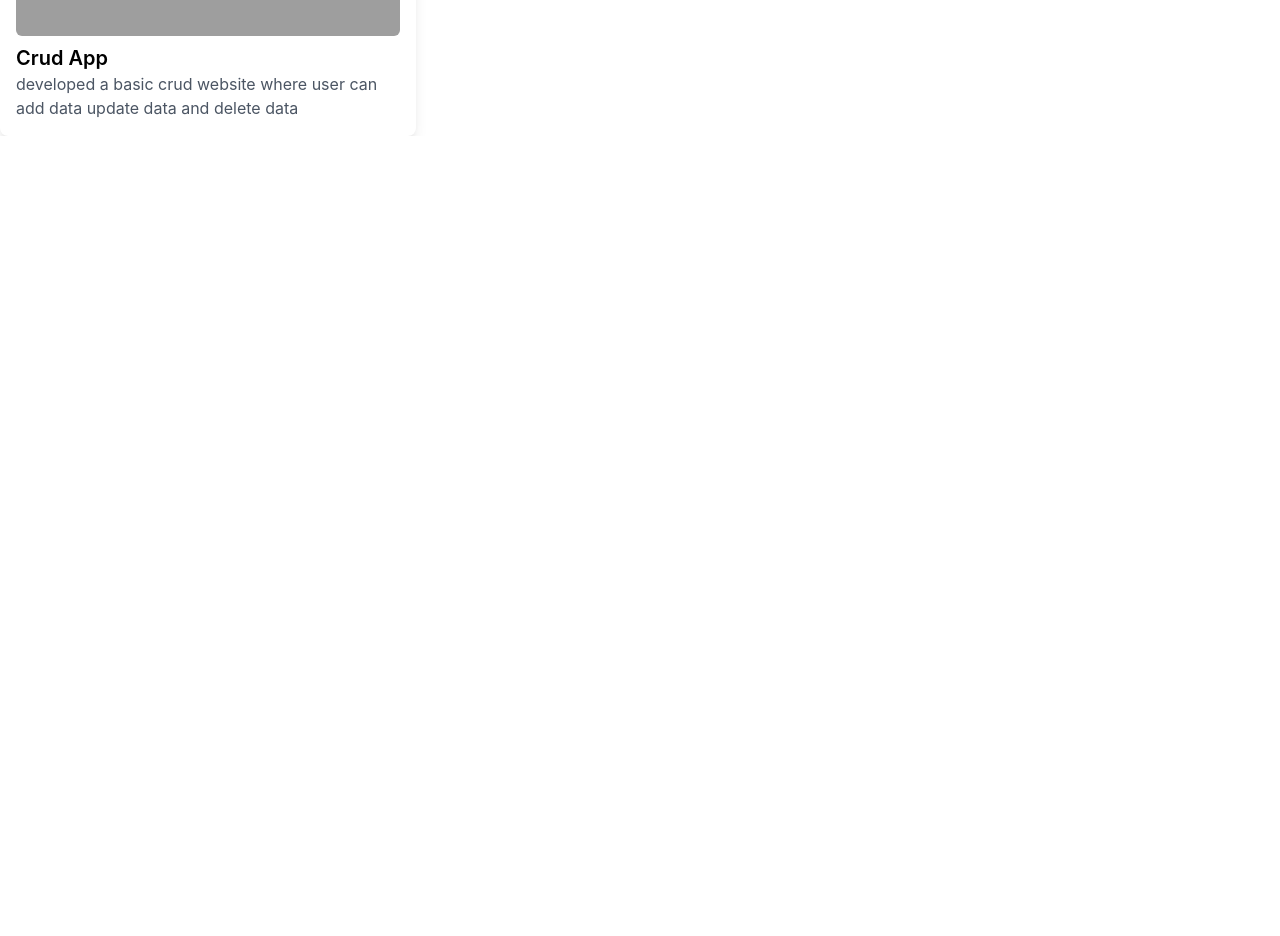
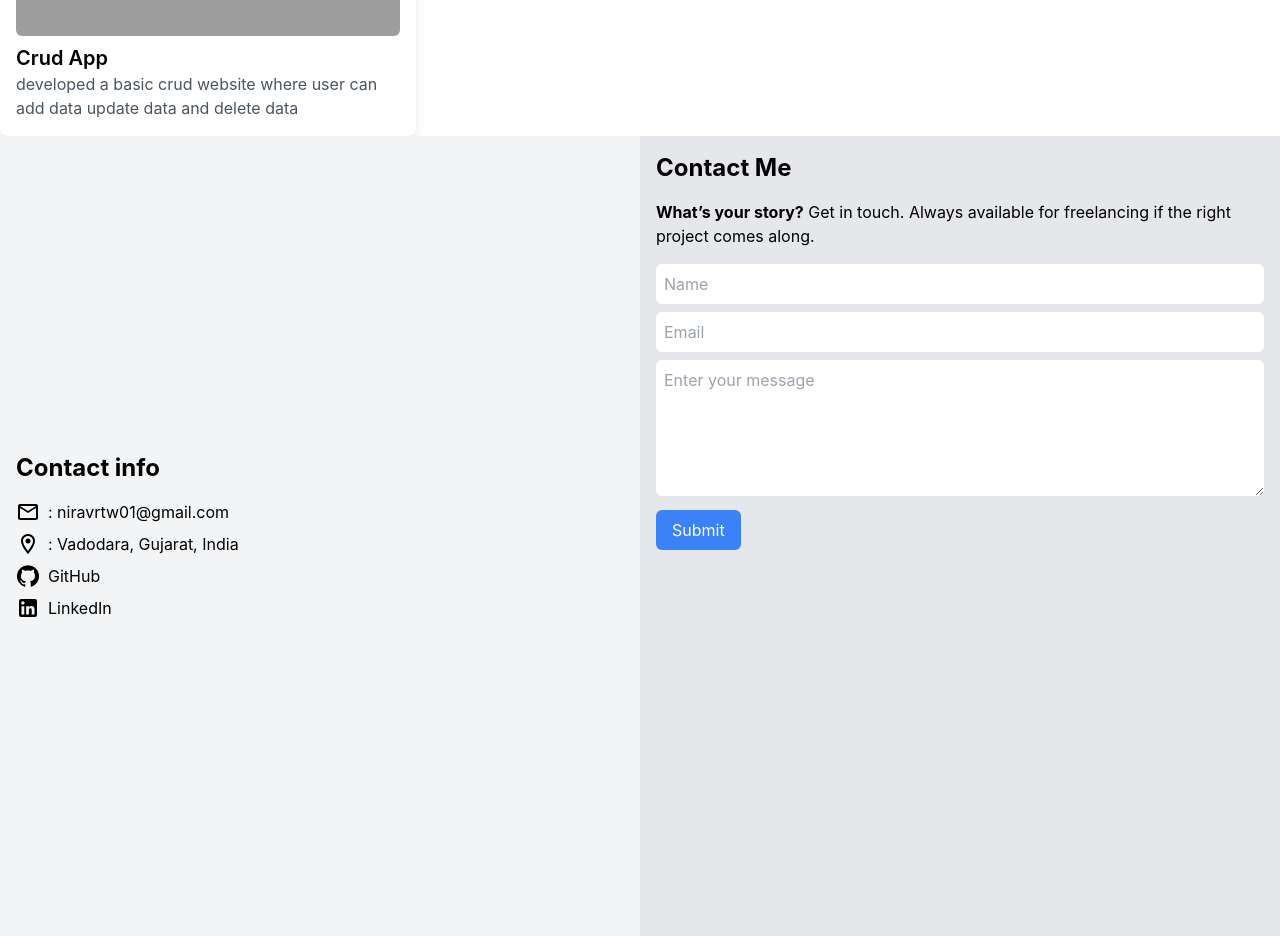
Before and after one commit to NiravRathva/My_Portfolio, a React (Create React App) app: page / in a window 1280 px wide. Shown: the part 2400-3336 px from the top of the page. Before the commit the page ends 2536 px from the top, so only its background shows below. Built offline with nearby package versions, Linux system fonts and the light colour scheme; grey boxes are pictures that could not be loaded.

Commit message:
added Contact component but have to refactor it

```diff
--- a/src/App.js
+++ b/src/App.js
@@ -3,6 +3,7 @@ import Intro from "./Component/Intro";
 import bgImage from "./Images/bg1.jpg";
 import About from "./Component/About";
 import Projects from "./Component/Projects";
+import Contact from "./Component/Contact";
 function App() {
   return (
     <div className="App">
@@ -17,6 +18,7 @@ function App() {
 
       <About />
       <Projects />
+      <Contact />
     </div>
   );
 }
--- /dev/null
+++ b/src/Component/Contact.js
@@ -0,0 +1,54 @@
+import React from 'react';
+import EmailOutlinedIcon from "@mui/icons-material/EmailOutlined";
+import LocationOnOutlinedIcon from "@mui/icons-material/LocationOnOutlined";
+import GitHubIcon from "@mui/icons-material/GitHub";
+import LinkedInIcon from "@mui/icons-material/LinkedIn";
+
+const Contact = () => {
+  return (
+    <div id="contact" className="flex flex-col md:flex-row h-screen justify-center" >
+      {/* Left Section */}
+      <div className="md:w-1/2 p-4 bg-gray-100 flex  items-center ">
+        <div>
+          <h1 className="text-2xl font-bold">Contact info</h1>
+          <div className="mt-4">
+            <div className="flex items-center mb-2">
+              <EmailOutlinedIcon className="mr-2" />: niravrtw01@gmail.com
+            </div>
+            <div className="flex items-center mb-2">
+              <LocationOnOutlinedIcon className="mr-2" />: Vadodara, Gujarat, India
+            </div>
+            <div className="flex items-center mb-2">
+              <a href="https://github.com/NiravRathva" className="flex items-center">
+                <GitHubIcon className="mr-2" /> GitHub
+              </a>
+            </div>
+            <div className="flex items-center">
+              <a href="https://www.linkedin.com/in/nirav-rathwa-8b0813290/" className="flex items-center">
+                <LinkedInIcon className="mr-2" /> LinkedIn
+              </a>
+            </div>
+          </div>
+        </div>
+      </div>
+
+      {/* Right Section */}
+      <div className="md:w-1/2 p-4 bg-gray-200 flex  items-center flex-col ">
+        <div>
+        <h1 className="text-2xl font-bold">Contact Me</h1>
+        <p className="mt-4">
+          <b>What’s your story?</b> Get in touch. Always available for freelancing if the right project comes along.
+        </p>
+        </div>
+        <form className="mt-4">
+          <input type="text" placeholder="Name" name="name" className="mb-2 p-2 rounded-md w-full" />
+          <input type="text" placeholder="Email" name="email" className="mb-2 p-2 rounded-md w-full" />
+          <textarea name="message" placeholder="Enter your message" rows="5" className="mb-2 p-2 rounded-md w-full"></textarea>
+          <button className="bg-blue-500 hover:bg-blue-600 text-white py-2 px-4 rounded-md">Submit</button>
+        </form>
+      </div>
+    </div>
+  );
+};
+
+export default Contact;
```
